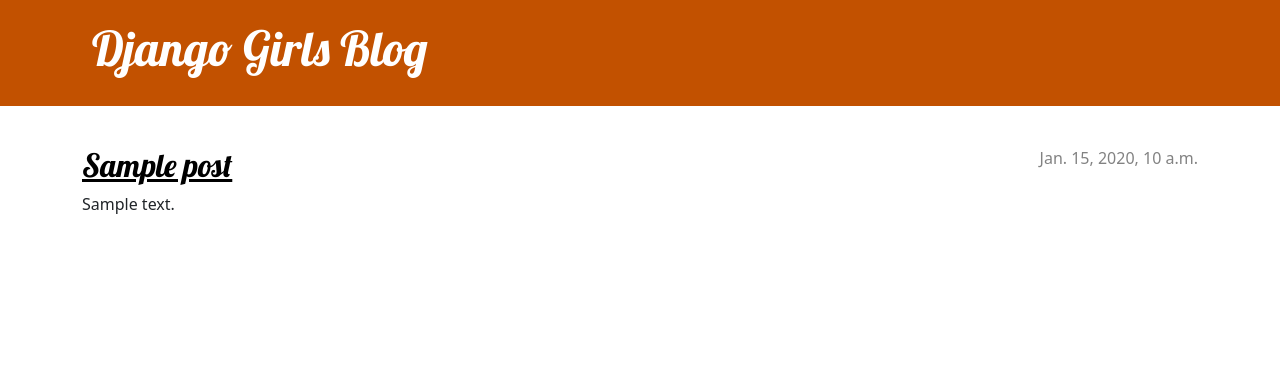
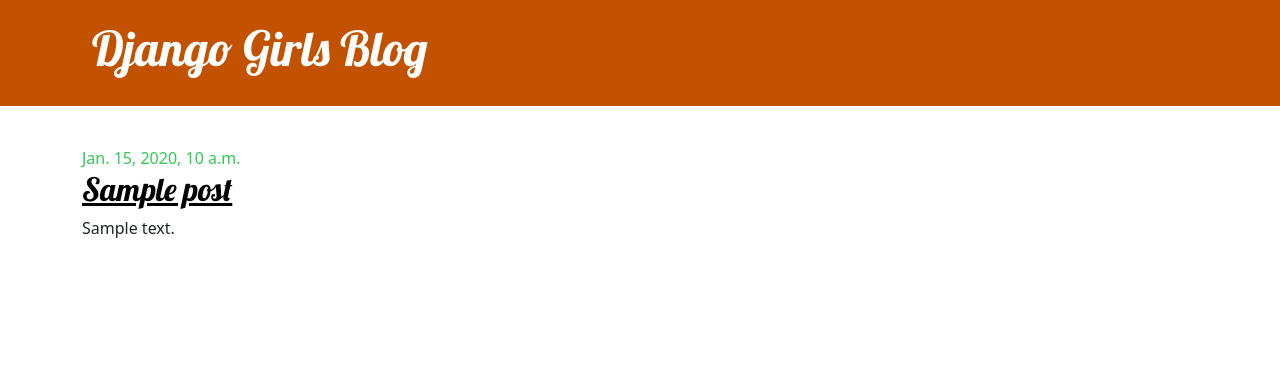
Before and after one commit to hzheng522/my-first-blog, a Django app: page / in a window 1280 px wide. Shown: the top 366 px of the page. Run offline with Django 3.2, Linux system fonts and the light colour scheme; tables that the repository leaves empty hold one stand-in row (values such as "Sample post").

Commit message:
datetime

```diff
--- a/blog/static/css/blog.css
+++ b/blog/static/css/blog.css
@@ -54,7 +54,9 @@ h4 {
     color: #000000;
 }
 
-.post > .date,
+.post > .date {
+    color: #32c955;
+}
 .post > .actions {
     float: right;
 }
```
